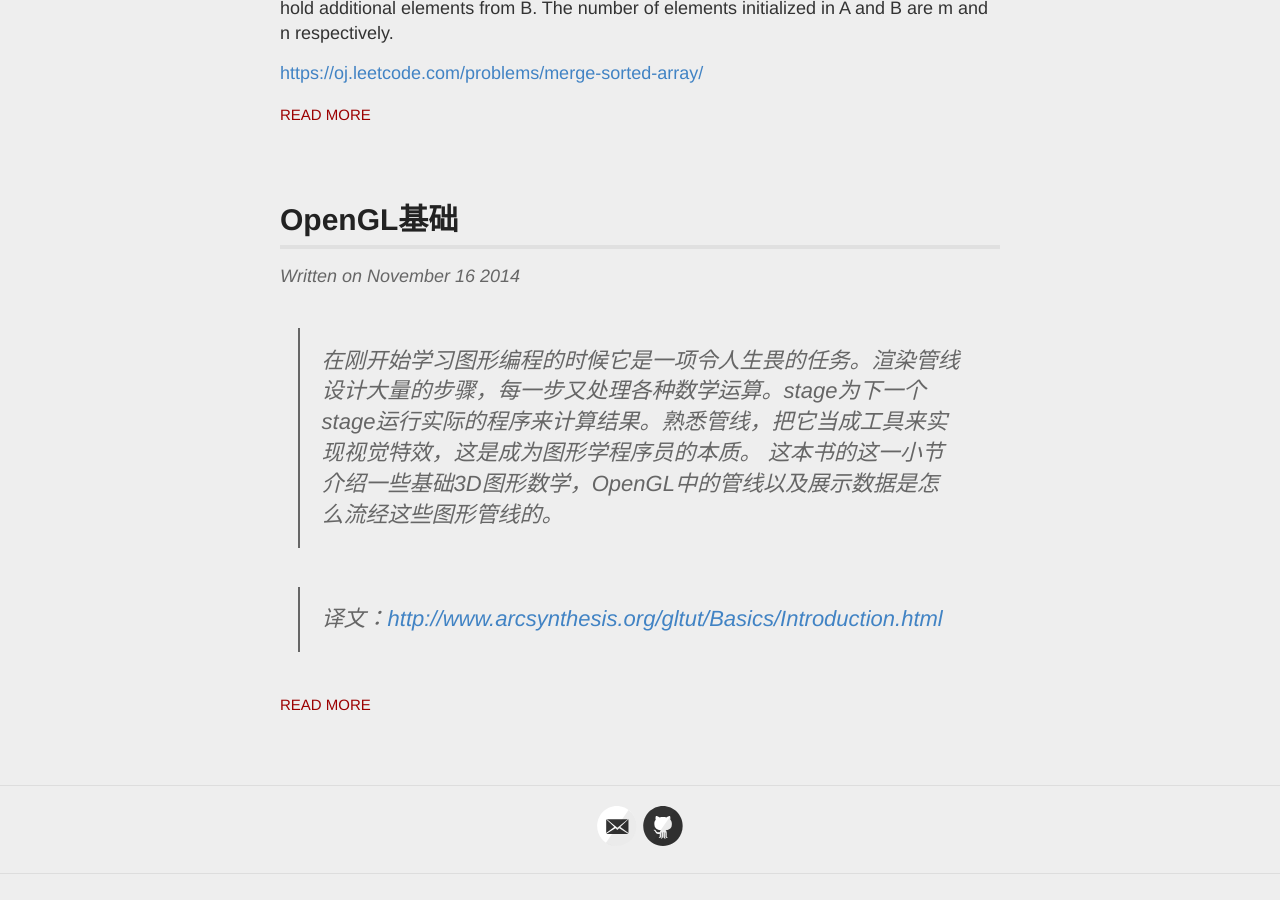
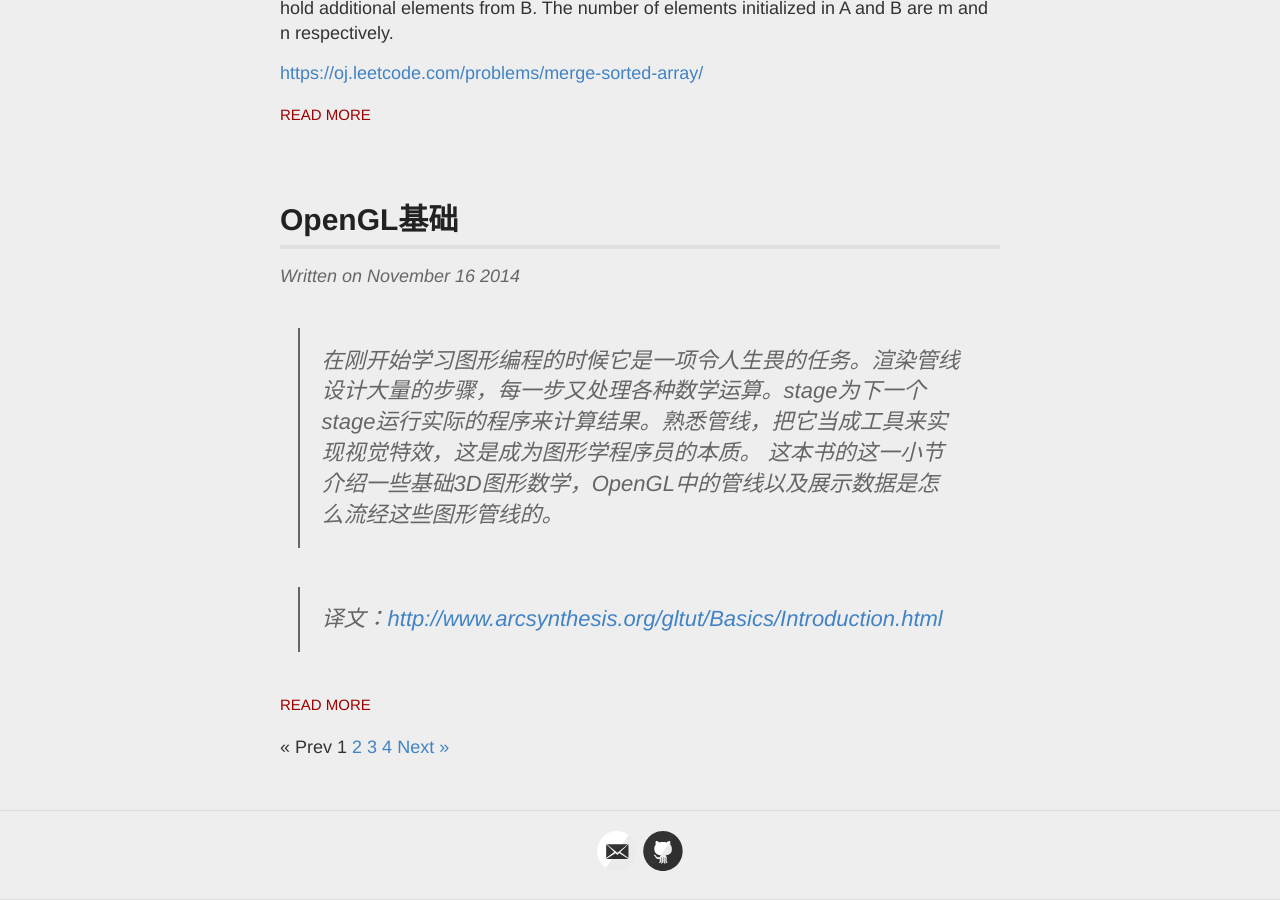
Before and after one commit to logeable/logeable.github.io, a Jekyll site: the page built from index.html, in a window 1280 px wide and 900 px high, scrolled down 7799 px. Built offline with Jekyll 4.4.1, drawn with Linux system fonts in a browser that asks for light colours; Markdown is read by kramdown in place of the engine named in the settings; the list of posts is cut into pages by our own code; before the commit the page ends 8673 px from its top, so only the background shows below that.

Commit message:
Update index.html

```diff
--- a/index.html
+++ b/index.html
@@ -17,3 +17,30 @@
     </article>
   {% endfor %}
 </div>
+
+<!-- Pagination links -->
+{% if paginator.total_pages > 1 %}
+<div class="pagination">
+  {% if paginator.previous_page %}
+    <a href="{{ paginator.previous_page_path | prepend: site.baseurl | replace: '//', '/' }}">&laquo; Prev</a>
+  {% else %}
+    <span>&laquo; Prev</span>
+  {% endif %}
+
+  {% for page in (1..paginator.total_pages) %}
+    {% if page == paginator.page %}
+      {{ page }}
+    {% elsif page == 1 %}
+      <a href="{{ '/index.html' | prepend: site.baseurl | replace: '//', '/' }}">{{ page }}</a>
+    {% else %}
+      <a href="{{ site.paginate_path | prepend: site.baseurl | replace: '//', '/' | replace: ':num', page }}">{{ page }}</a>
+    {% endif %}
+  {% endfor %}
+
+  {% if paginator.next_page %}
+    <a href="{{ paginator.next_page_path | prepend: site.baseurl | replace: '//', '/' }}">Next &raquo;</a>
+  {% else %}
+    <span>Next &raquo;</span>
+  {% endif %}
+</div>
+{% endif %}
```
